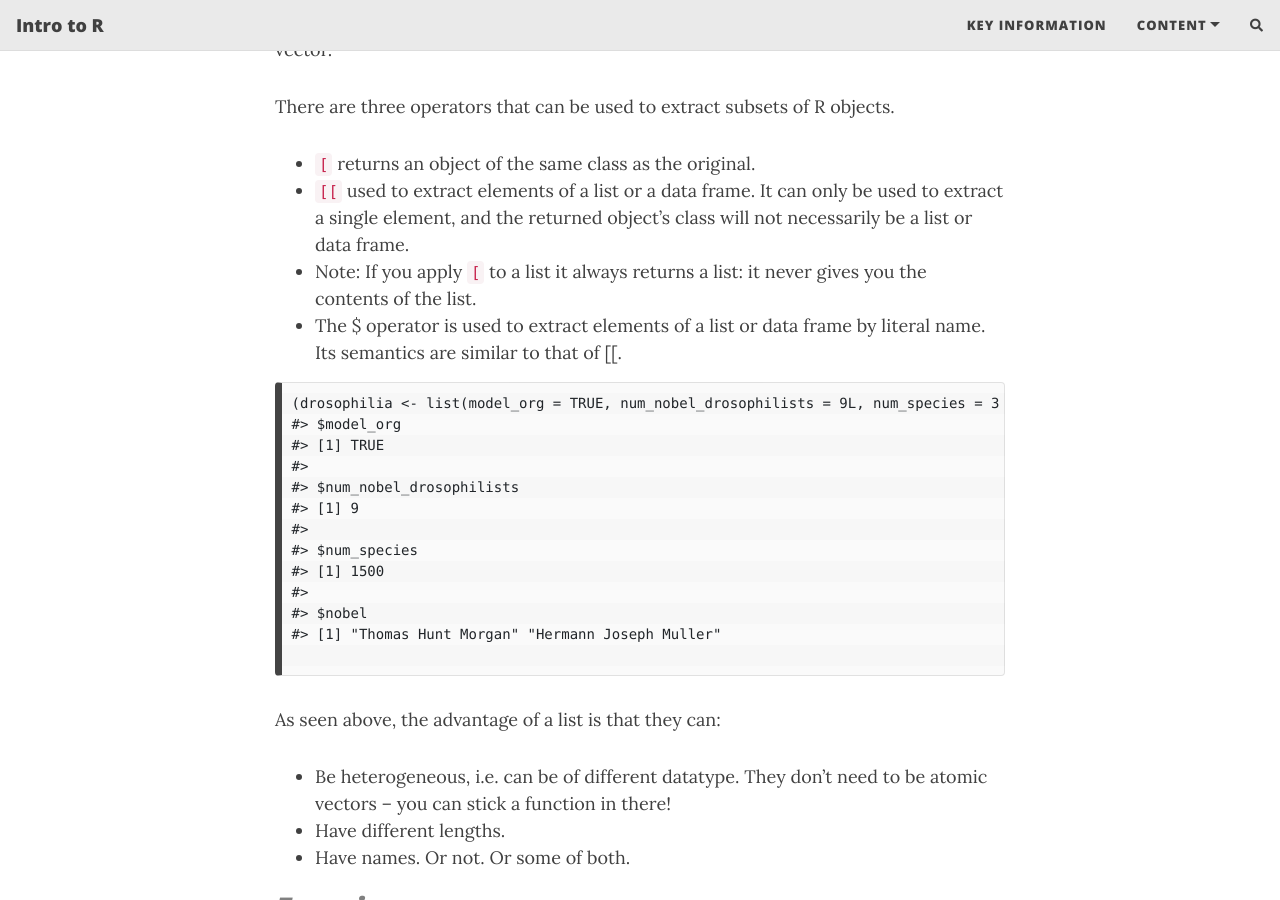
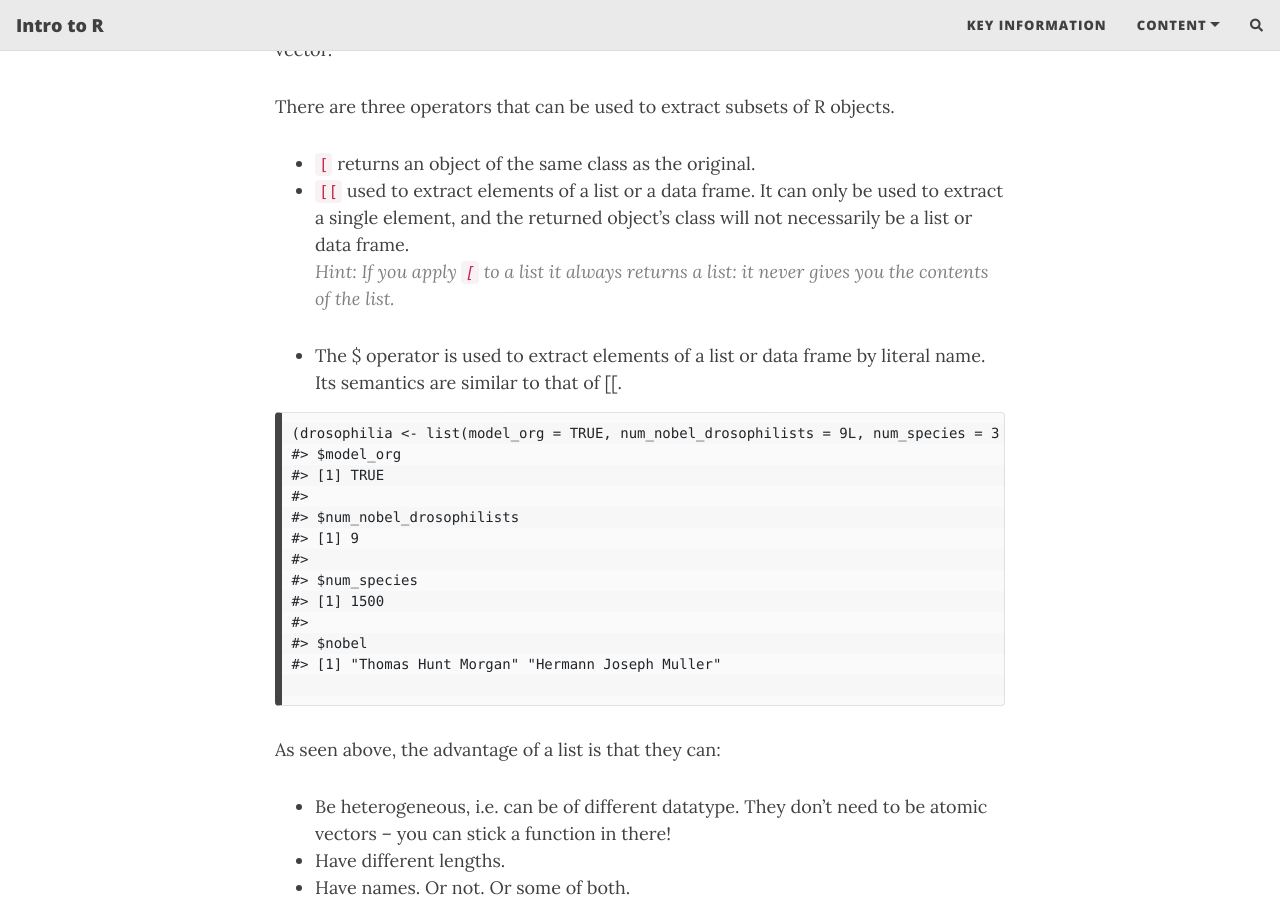
Before and after one commit to theheking/intro-to-r, a Jekyll site: the page built from content/2_datatypes.md, in a window 1280 px wide and 900 px high, scrolled down 4868 px. Built offline with Jekyll 4.4.1, drawn with Linux system fonts in a browser that asks for light colours; nearby versions of some CDN libraries; comment, search, counter and statistics services are not loaded.

Commit message:
Update 2_datatypes.md

```diff
--- a/content/2_datatypes.md
+++ b/content/2_datatypes.md
@@ -186,7 +186,7 @@ There are three operators that can be used to extract subsets of R objects.
 
 - `[` returns an object of the same class as the original.
 - `[[` used to extract elements of a list or a data frame. It can only be used to extract a single element, and the returned object's class will not necessarily be a list or data frame.
--  Note: If you apply `[` to a list it always returns a list: it never gives you the contents of the list.
+    > Hint: If you apply `[` to a list it always returns a list: it never gives you the contents of the list.
 - The $ operator is used to extract elements of a list or data frame by literal name. Its semantics are similar to that of [[.
 
 
```
